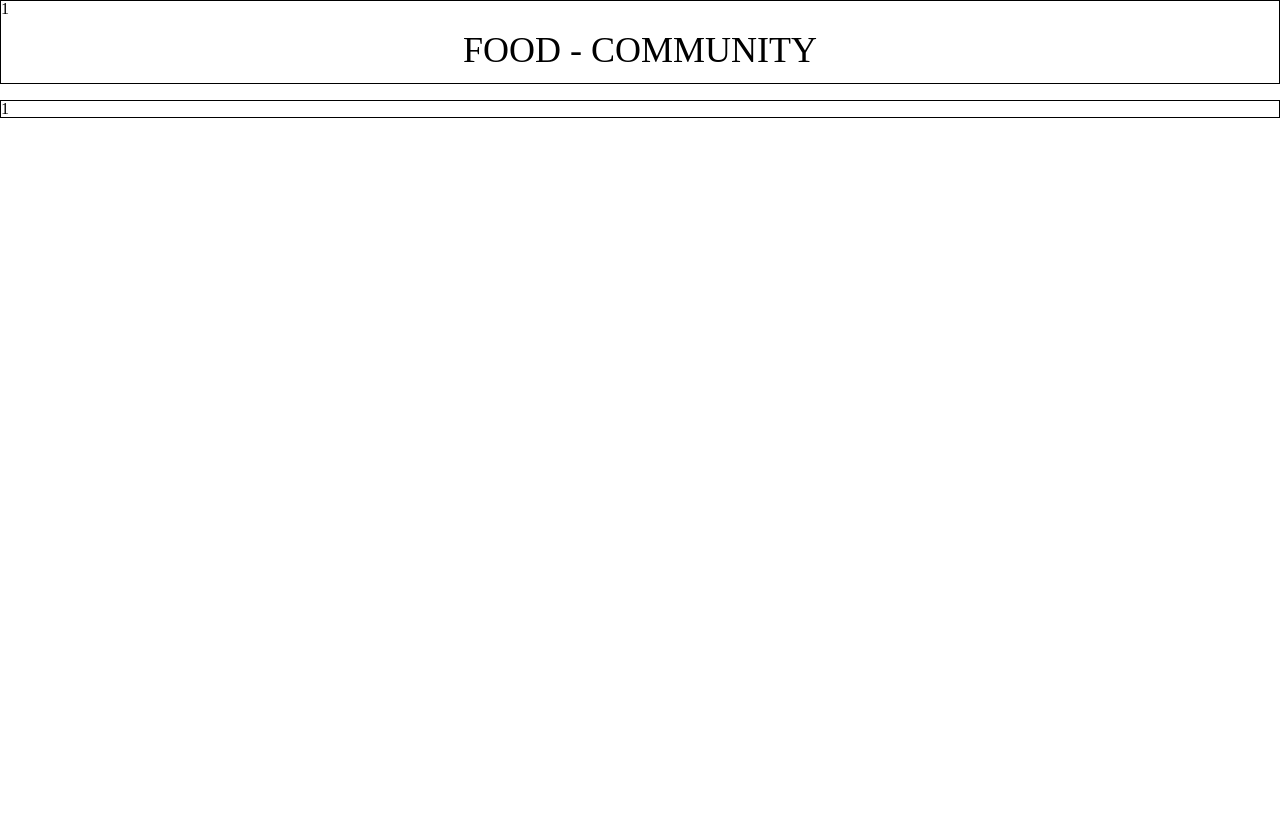
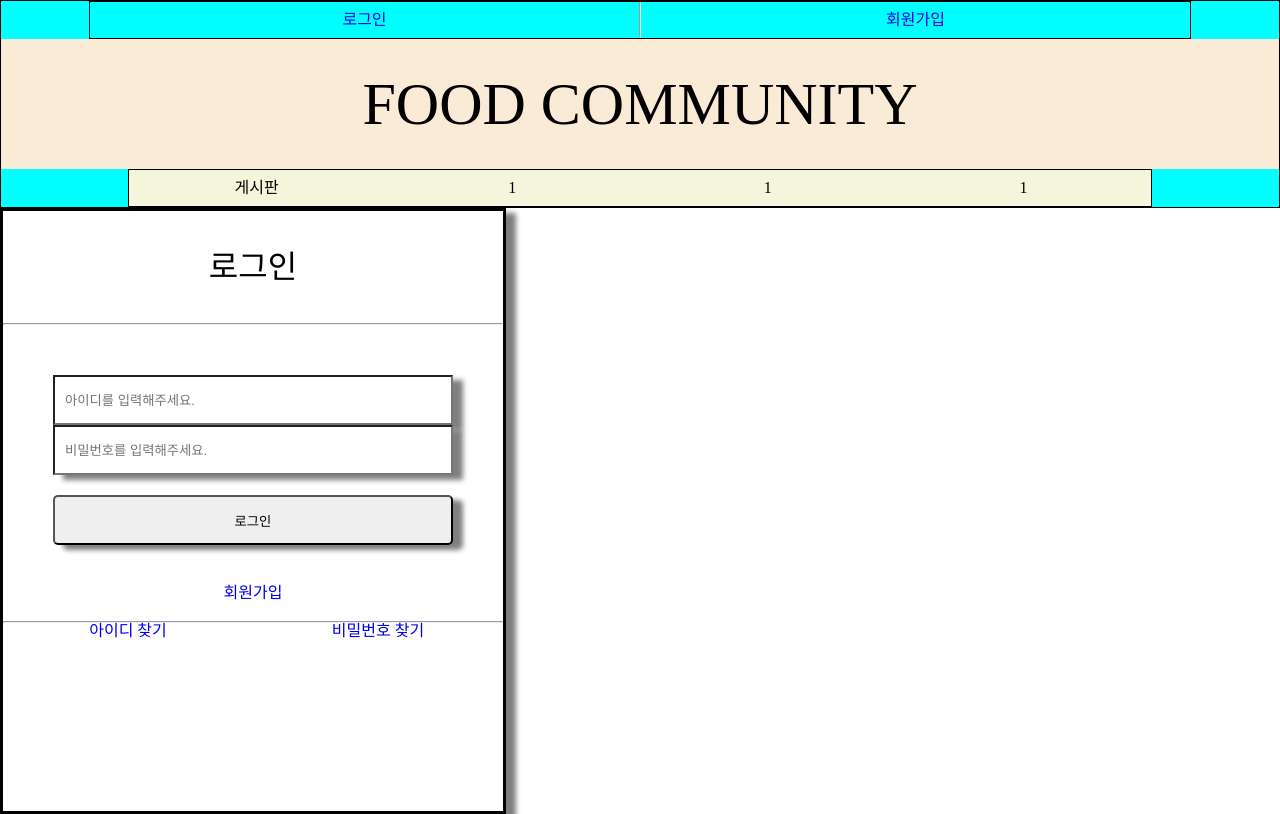
Before and after one commit to BobbyKJH/food-community, a React (Create React App) app: page / in a window 1280 px wide. Built offline with nearby package versions, Linux system fonts and the light colour scheme.

Commit message:
feat: SignIn Page complete and Nav fixed tommorrow

```diff
--- a/src/components/Nav.jsx
+++ b/src/components/Nav.jsx
@@ -1,12 +1,46 @@
+import { useState } from "react";
 import { Link } from "react-router-dom";
 import styles from "./Nav.module.css";
 
 export default function Nav() {
+  const [subNav, setSubNav] = useState("relative");
+
+  const scroll = () => {
+    setSubNav("fixed");
+  };
   return (
     <div className={styles.Nav}>
-      <div>1</div>
-      <div className={styles.name}>FOOD - COMMUNITY</div>
-      <div className={styles.subNav}>1</div>
+      {/* 로그인 */}
+      <div className={styles.find}>
+        <Link to="/" className={styles.findLink}>
+          로그인
+        </Link>
+        <hr />
+        <Link to="/" className={styles.findLink}>
+          회원가입
+        </Link>
+      </div>
+      {/* 제목 */}
+      <div className={styles.name}>
+        <Link className={styles.titleLink} to="/">
+          FOOD COMMUNITY
+        </Link>
+      </div>
+      {/* fix 타이틀 */}
+      <div className={styles.subNav} style={{ position: subNav }}>
+        <Link className={styles.contentLink} to="/">
+          게시판
+        </Link>
+        <Link className={styles.contentLink} to="/">
+          1
+        </Link>
+        <Link className={styles.contentLink} to="/">
+          1
+        </Link>
+        <Link className={styles.contentLink} to="/">
+          1
+        </Link>
+      </div>
     </div>
   );
 }
--- a/src/components/Nav.module.css
+++ b/src/components/Nav.module.css
@@ -1,17 +1,63 @@
+hr {
+  color: black;
+  margin: 0;
+}
+
+/* 전체 박스 */
 .Nav {
+  background-color: aqua;
   position: relative;
   border: 1px solid black;
   box-sizing: border-box;
 }
+
 .name {
+  background-color: antiquewhite;
   font-size: 36px;
   padding: 15px;
   text-align: center;
+  text-decoration: none;
 }
+.find {
+  display: flex;
+  margin: 0 auto;
+  width: 1100px;
+  border: 1px solid black;
+}
+
+/* fix 타이틀 */
 .subNav {
-  position: fixed;
-  top: 100px;
+  background-color: beige;
+  display: flex;
+  text-align: center;
   border: 1px solid black;
-  right: 0;
-  left: 0;
+  margin: 0 auto;
+  /* padding: 10px; */
+  width: 80%;
 }
+/* 제목  */
+.titleLink {
+  display: block;
+  text-decoration: none;
+  font-size: 60px;
+  margin: 20px 0;
+  color: rgb(0, 0, 0);
+}
+/* 4가지  */
+.contentLink {
+  text-decoration: none;
+  color: black;
+  font-size: 16px;
+  padding: 10px;
+  width: 25%;
+}
+/* 로그인 회원가입 */
+.findLink {
+  text-decoration: none;
+  padding: 10px 0;
+  width: 50%;
+  text-align: center;
+}
+.findLink:hover {
+  text-decoration: underline;
+}
--- /dev/null
+++ b/src/components/SignIn.jsx
@@ -0,0 +1,71 @@
+import { useState } from "react";
+import { Link } from "react-router-dom";
+import styles from "./SignIn.module.css";
+
+export default function SignIn() {
+  const [id, setId] = useState("");
+  const [password, setPassword] = useState("");
+
+  // input ID
+  const ID = (e) => {
+    setId(e.target.value);
+  };
+
+  // input Password
+  const PW = (e) => {
+    setPassword(e.target.value);
+  };
+
+  const onSubmitChange = (e) => {
+    e.preventDefault();
+  };
+  return (
+    <form className={styles.box} onSubmit={onSubmitChange}>
+      <h1 className={styles.title}>로그인</h1>
+      <hr />
+
+      {/* 아이디 비밀번호 입력 칸 */}
+      <div className={styles.input}>
+        <input
+          type="text"
+          className={styles.emptyBox}
+          value={id}
+          onChange={ID}
+          placeholder="아이디를 입력해주세요."
+          required
+        />
+        <input
+          type="password"
+          className={styles.emptyBox}
+          value={password}
+          onChange={PW}
+          placeholder="비밀번호를 입력해주세요."
+          required
+        />
+      </div>
+
+      {/* 로그인 버튼 */}
+      <button className={styles.btn} onSubmit={onSubmitChange}>
+        로그인
+      </button>
+
+      {/* 회원가입 버튼 */}
+      <Link to="/" className={styles.membership}>
+        회원가입
+      </Link>
+
+      <hr />
+
+      {/* 아이디 비밀번호 찾기 버튼 */}
+      <div className={styles.findMembership}>
+        <Link to="/" className={styles.find}>
+          아이디 찾기
+        </Link>
+
+        <Link to="/" className={styles.find}>
+          비밀번호 찾기
+        </Link>
+      </div>
+    </form>
+  );
+}
--- /dev/null
+++ b/src/components/SignIn.module.css
@@ -0,0 +1,54 @@
+/* 전체 박스 */
+.box {
+  text-align: center;
+  border: 3px solid black;
+  box-shadow: 10px 5px 5px rgb(0, 0, 0, 0.5);
+  width: 500px;
+  height: 600px;
+}
+/* 로그인 */
+.title {
+  margin: 40px 0;
+}
+.input {
+  margin-top: 50px;
+}
+/* 아이디 비밀번호 박스 */
+.emptyBox {
+  display: block;
+  margin: 0 auto;
+  padding: 10px;
+  width: 80%;
+  height: 50px;
+  box-sizing: border-box;
+  box-shadow: 10px 5px 5px rgb(0, 0, 0, 0.5);
+}
+
+/* 로그인 버튼 */
+.btn {
+  cursor: pointer;
+  width: 80%;
+  height: 50px;
+  border-radius: 5px;
+  box-sizing: border-box;
+  box-shadow: 10px 5px 5px rgb(0, 0, 0, 0.5);
+  margin: 20px 0;
+}
+.btn:hover {
+  text-decoration: underline;
+}
+/* 회원가입 버튼 */
+.membership {
+  display: block;
+  text-decoration: none;
+  margin: 20px 0;
+}
+.findMembership {
+  display: flex;
+}
+/* 아이디 비밀번호 찾기 */
+.find {
+  text-decoration: none;
+  margin: 0 10px;
+  width: 50%;
+}
--- a/src/pages/Home.jsx
+++ b/src/pages/Home.jsx
@@ -1,9 +1,12 @@
+import styles from "./Home.module.css";
 import Nav from "../components/Nav";
+import SignIn from "../components/SignIn";
 
 export default function Home() {
   return (
     <>
       <Nav />
+      <SignIn />
     </>
   );
 }
--- /dev/null
+++ b/src/pages/Home.module.css
@@ -0,0 +1,4 @@
+h1 {
+  margin: 20px;
+  font-size: xx-large;
+}
```
